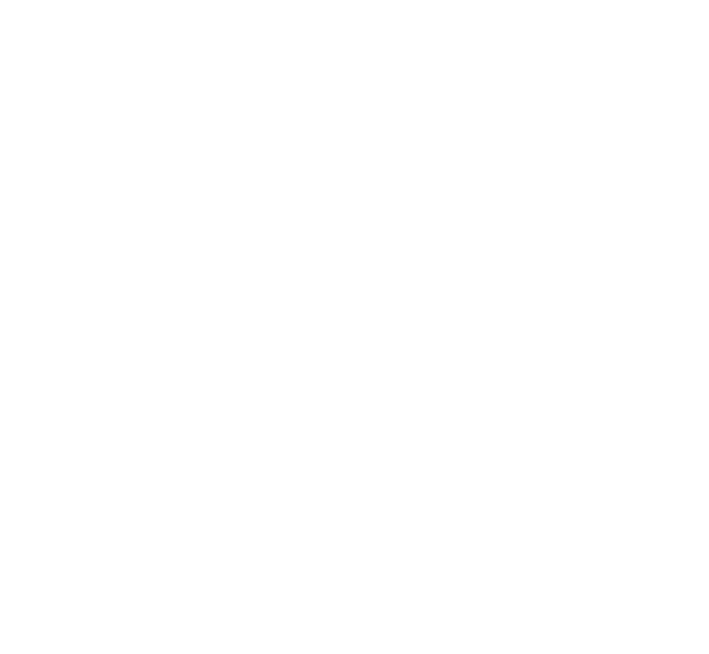
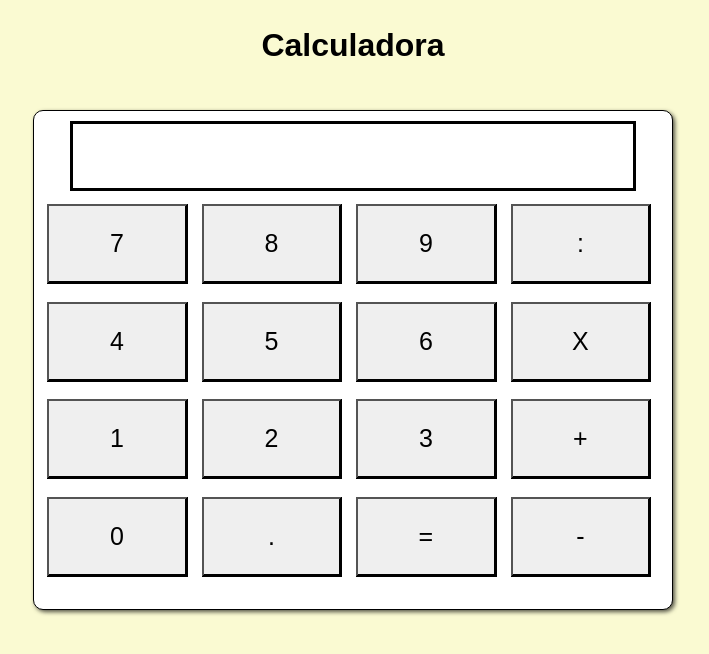
Before and after one commit to MarcusDevinicius/Caulculadora-1, a plain HTML site: page index.html in a window 1280 px wide. Shown: the whole page, without its empty margins (287-996 px from the left). Drawn offline with Linux system fonts and the light colour scheme.

Commit message:
Evoluindo mais um pouco

```diff
--- /dev/null
+++ b/CSS/style.css
@@ -0,0 +1,79 @@
+@charset "UTF-8";
+
+* {
+    padding: 0;
+    margin: 0;
+    box-sizing: border-box;
+    font-family: Arial, Helvetica, sans-serif;
+}
+
+:root {
+    --azul: #5CC8FF;
+    --preto: #000000;
+}
+
+body, html {
+    background-color: lightgoldenrodyellow;
+}
+
+header {
+
+    height: 90px;
+    width: 100vw;
+    line-height: 90px;
+    text-align: center;
+    margin-bottom: 20px;
+}
+
+main #calculator {
+    background-color: white;
+    height: 500px;
+    width: 50vw;
+    margin: auto;
+    padding: 5px;
+    border-radius: 10px;
+    border: 1px solid black;
+    box-shadow: 2px 2px 4px rgba(0, 0, 0, 0.671);
+}
+
+main #calculator #dtela {
+    height: 80px;
+    display: flex;
+    flex-flow: row nowrap;
+    justify-content: center;
+    align-items: center;
+
+}
+
+main #calculator #dtela #tela {
+    display: flex;
+    flex-flow: row nowrap;
+    align-items: center;
+    font-size: 40px;
+    width: 90%;
+    height: 70px;
+    padding: 5px;
+    border: 3px solid black;
+}
+
+main #calculator #botoes {
+    padding: 8px;
+    gap: 6px;
+    display: grid;
+    grid-template-columns: 1fr 1fr 1fr 1fr;
+    height: 400px;
+}
+
+main #calculator #botoes button {
+    width: 11vw;
+    height: 80px;
+    font-size: 25px;
+    cursor: pointer;
+    border-right: 3px solid black;
+    border-bottom: 3px solid black;
+}
+
+main #calculator #botoes button:hover {
+    transform: translate(2px, 2px);
+    border: 1px solid black;
+}
--- a/index.html
+++ b/index.html
@@ -4,12 +4,49 @@
     <meta charset="UTF-8">
     <meta name="viewport" content="width=device-width, initial-scale=1.0">
     <title>Calculadora</title>
+    <link rel="stylesheet" href="CSS/style.css">
 </head>
 <body>
+    <header>
+        <h1>Calculadora</h1>
+    </header>
     <main>
         <section id="calculator">
-
+            <div id="dtela">
+                <div id="tela"></div>
+            </div>
+            <nav id="botoes">
+                <button id="sete" onclick="click7()">7</button>
+                <button id="oito" onclick="click8()">8</button>
+                <button id="nove" onclick="click9()">9</button>
+                <button id="div" onclick="clickdiv()">:</button>
+                <button id="quatro" onclick="clcick4()">4</button>
+                <button id="cinco" onclick="click5()">5</button>
+                <button id="seis" onclick="click6()">6</button>
+                <button id="vzs" onclick="clickvzs()">X</button>
+                <button id="um" onclick="click1()">1</button>
+                <button id="dois" onclick="click2()">2</button>
+                <button id="tress" onclick="click3()">3</button>
+                <button id="mais" onclick="clickmais()">+</button>
+                <button id="zero" onclick="click0()">0</button>
+                <button id="pont" onclick="clickpont()">.</button>
+                <button id="igual" onclick="clickigual()">=</button>
+                <button id="men" onclick="clickmen()">-</button>
+            </nav>
         </section>
     </main>
+
+    <script>
+        var tela = document.getElementById('tela')
+        var sete = document.getElementById('sete')
+
+        function click7() {
+            tela.innerHTML += '7'
+            var tela = sete
+        }
+        function click8() {
+            tela.innerHTML += '8'
+        }
+    </script>
 </body>
 </html>
```
